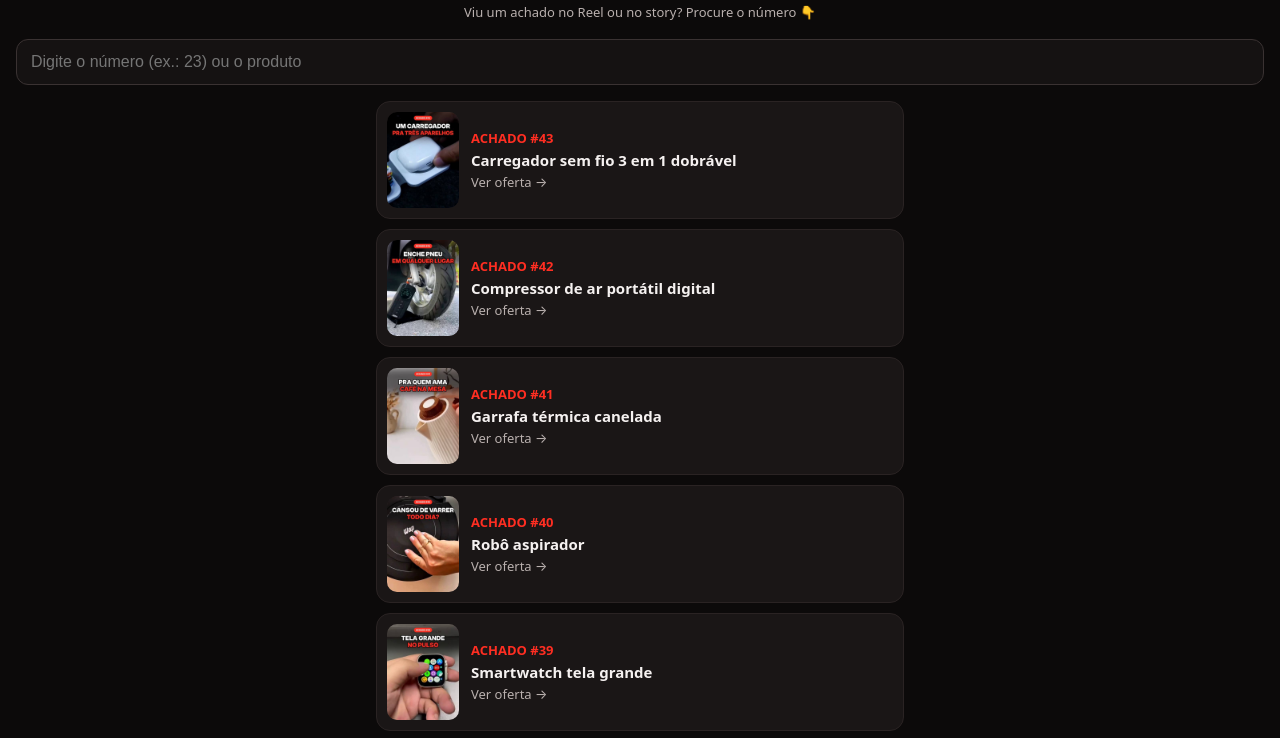
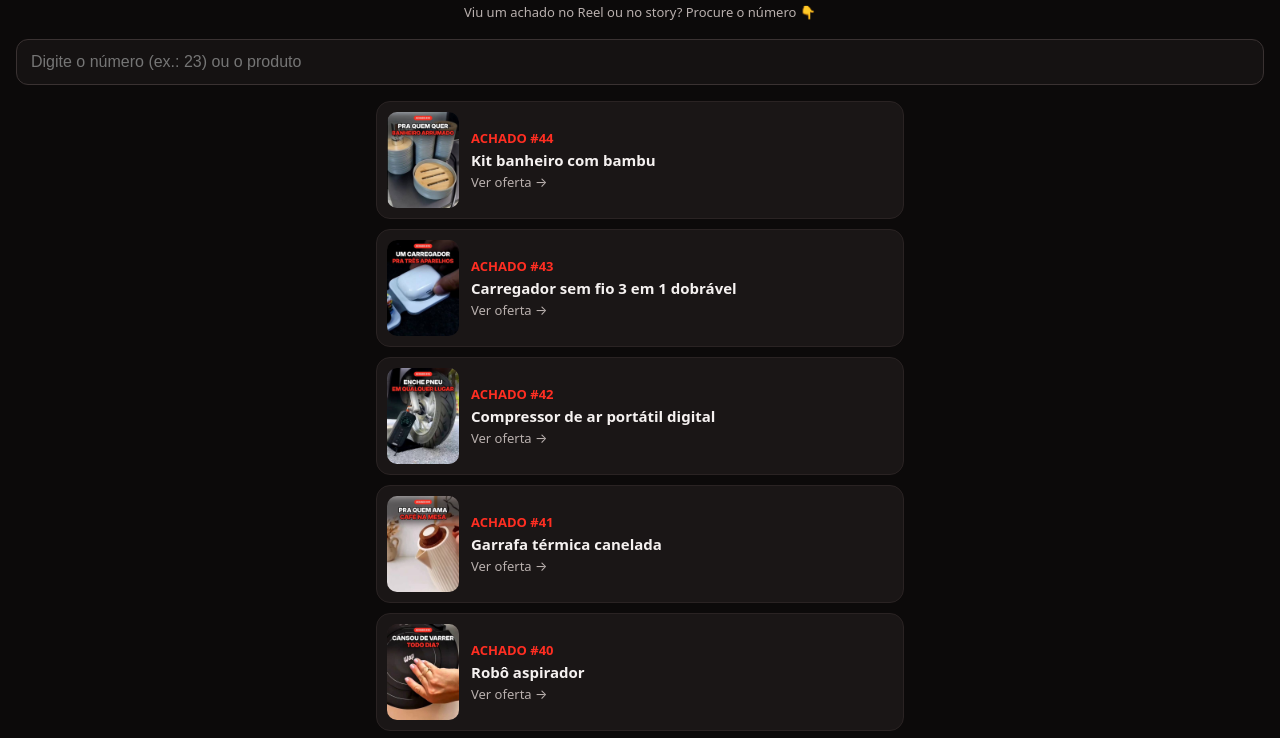
Before and after one commit to maniacasaesetup/maniacasaesetup.github.io, a plain HTML site: page index.html in a window 1280 px wide. Shown: the part 58-796 px from the top of the page. Drawn offline with Linux system fonts and the light colour scheme.

Commit message:
vitrine: 44 achados

```diff
--- a/index.html
+++ b/index.html
@@ -26,6 +26,8 @@ footer{color:var(--sub);font-size:11.5px;text-align:center;padding:0 20px 30px;l
 <header><h1>MANIA <b>ACHADINHOS</b></h1><p class="sub">Viu um achado no Reel ou no story? Procure o número 👇</p></header>
 <div class="busca"><input id="q" type="search" inputmode="search" placeholder="Digite o número (ex.: 23) ou o produto"></div>
 <main id="lista">
+<a class="card" id="a44" href="https://s.shopee.com.br/2VtS6kNGis" target="_blank" rel="noopener sponsored" data-busca="44 kit banheiro com bambu">
+  <img src="img/44.jpg" alt="" loading="lazy"><div class="info"><span class="num">ACHADO #44</span><span class="nome">Kit banheiro com bambu</span><span class="btn">Ver oferta →</span></div></a>
 <a class="card" id="a43" href="https://s.shopee.com.br/2VtS6jxHbK" target="_blank" rel="noopener sponsored" data-busca="43 carregador sem fio 3 em 1 dobrável">
   <img src="img/43.jpg" alt="" loading="lazy"><div class="info"><span class="num">ACHADO #43</span><span class="nome">Carregador sem fio 3 em 1 dobrável</span><span class="btn">Ver oferta →</span></div></a>
 <a class="card" id="a42" href="https://s.shopee.com.br/7KylINiSP8" target="_blank" rel="noopener sponsored" data-busca="42 compressor de ar portátil digital">
```
